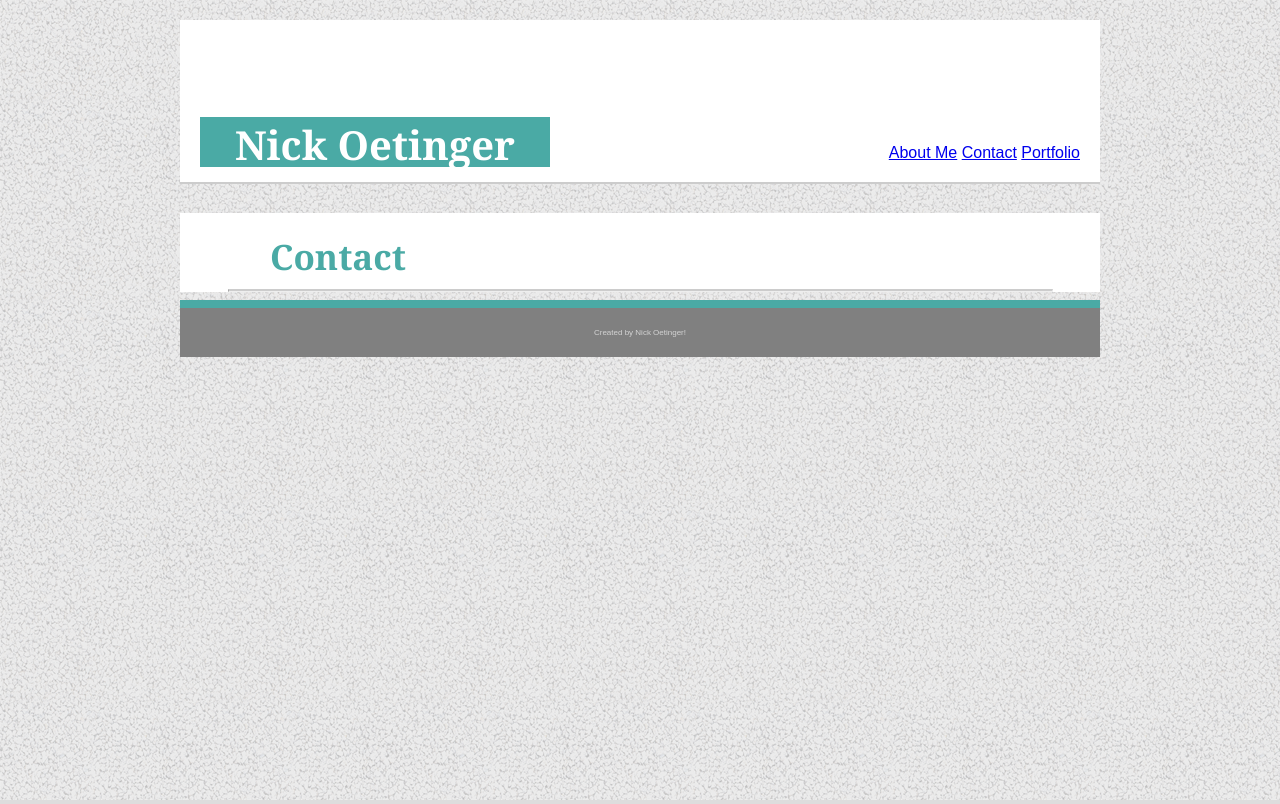
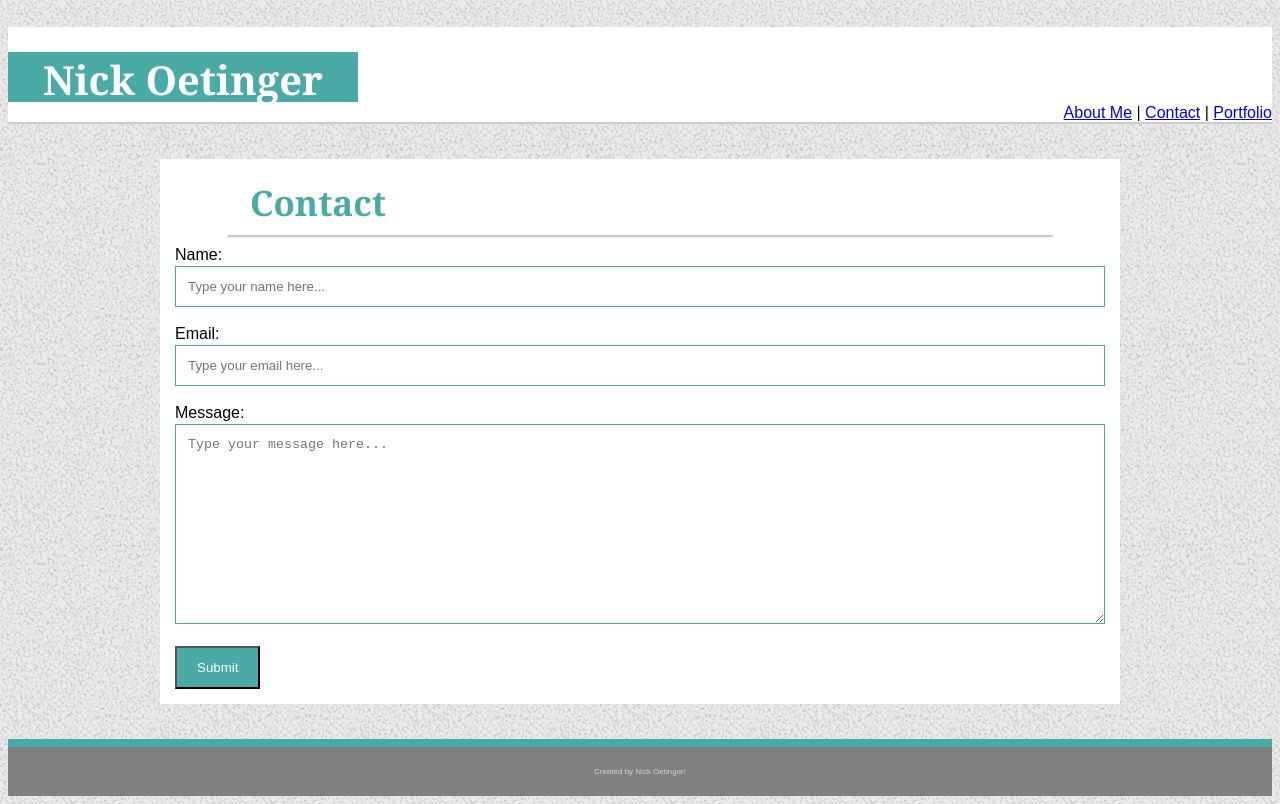
Before and after one commit to noetinger/Basic-Portfolio, a plain HTML site: page contact.html in a window 1280 px wide. Drawn offline with Linux system fonts and the light colour scheme.

Commit message:
Updated 4-19-19

```diff
--- a/assets/css/style.css
+++ b/assets/css/style.css
@@ -4,24 +4,17 @@
 
 header {
     font-family: Arial, Helvetica, sans-serif;
-    padding: 20px;
     background-color: #ffffff;
     border-bottom: 2px solid #cccccc;
     text-align: right;
+    margin-bottom: 35px;
+    margin-left: auto;
+    margin-right:auto;
 }
 
 hr{
     border-top: 2px solid #cccccc;
     width: 825px;
-}
-
-body {
-    font-family: Arial, Helvetica, sans-serif;
-    text-align: left;
-    width: 960px;
-    padding: 20px;
-    background-color: #dddddd;
-    margin: auto;
 }
 
 h1 {
@@ -33,7 +26,7 @@ h1 {
     height: 50px;
     text-align: center;
     position: relative;
-    Top: 50px;
+    Top: 25px;
 }
 
 h2{
@@ -60,18 +53,41 @@ footer{
     text-align: center;
     font-size: 8px;
     color: lightgray;
+    margin-top: 35px;
+    margin-left: auto;
+    margin-right:auto;
 }
 
-.wrapper {
+main {
+    font-family: Arial, Helvetica, sans-serif;
     background-color: #ffffff;
     padding-left: 15px;
     padding-right: 15px;
+    width: 960px;
+    padding-bottom: 15px;
+    margin: auto;
 
 }
 
 #me{
     float: left;
     padding: 10px;
+}
+
+
+input[type=text], select, textarea {
+    width: 100%;
+    padding: 12px;
+    border: 1px solid #4aaaa5 ;
+    margin-top: 2px;
+    margin-bottom: 18px;
+
+}
+
+input[type=submit] {
+        background-color: #4aaaa5;
+        color: white;
+        padding: 12px 20px;
 }
 
 .Hangman{
--- a/contact.html
+++ b/contact.html
@@ -1,36 +1,50 @@
 <!DOCTYPE html>
+
+<meta charset = "UTF-8">
+
 <!-- CSS Style Code Link-->
 <link rel="stylesheet" type="text/css" href="assets/css/style.css">
 
 <!-- HTML Code -->
 <html lang="en-us">
 
+<body background="assets/images/gravel.png">
+
 <!-- Header-->
 <header>
-
-<div id="myName">
     <h1>Nick Oetinger</h1>
-</div>
-
-<a href="index.html">About Me</a></li>
-<a href="contact.html">Contact</a></li>
-<a href="portfolio.html">Portfolio</a></li>
+<a href="index.html">About Me</a>  |
+<a href="contact.html">Contact</a>  |
+<a href="portfolio.html">Portfolio</a>
 
 </header>
 
 <!-- Body and Information-->
-<div class ="wrapper">
-<body background="assets/images/gravel.png">
+<main>
     <h2>Contact</h2>
     <hr>
 
+<!-- Contact Form-->
+<form action="action_page.php">
 
-</body>
-</div>
+    <label for="name">Name:</label>
+    <input type="text" id="name" name="name" placeholder="Type your name here...">
+
+    <label for="email">Email:</label>
+    <input type="text" id="Email" name="Email" placeholder="Type your email here...">
+
+    <label for="message">Message:</label>
+    <textarea id="message" name="message" placeholder="Type your message here..." style="height:200px"></textarea>
+
+    <input type="submit" value="Submit">
+
+</form>
+
+</main>
 
  <!-- Footer -->
 <footer>
     Created by Nick Oetinger!
 </footer>
-
+</body>
 </html>
```
Also changed, not shown: index.html (+9 -6 lines), portfolio.html (+12 -11 lines).
